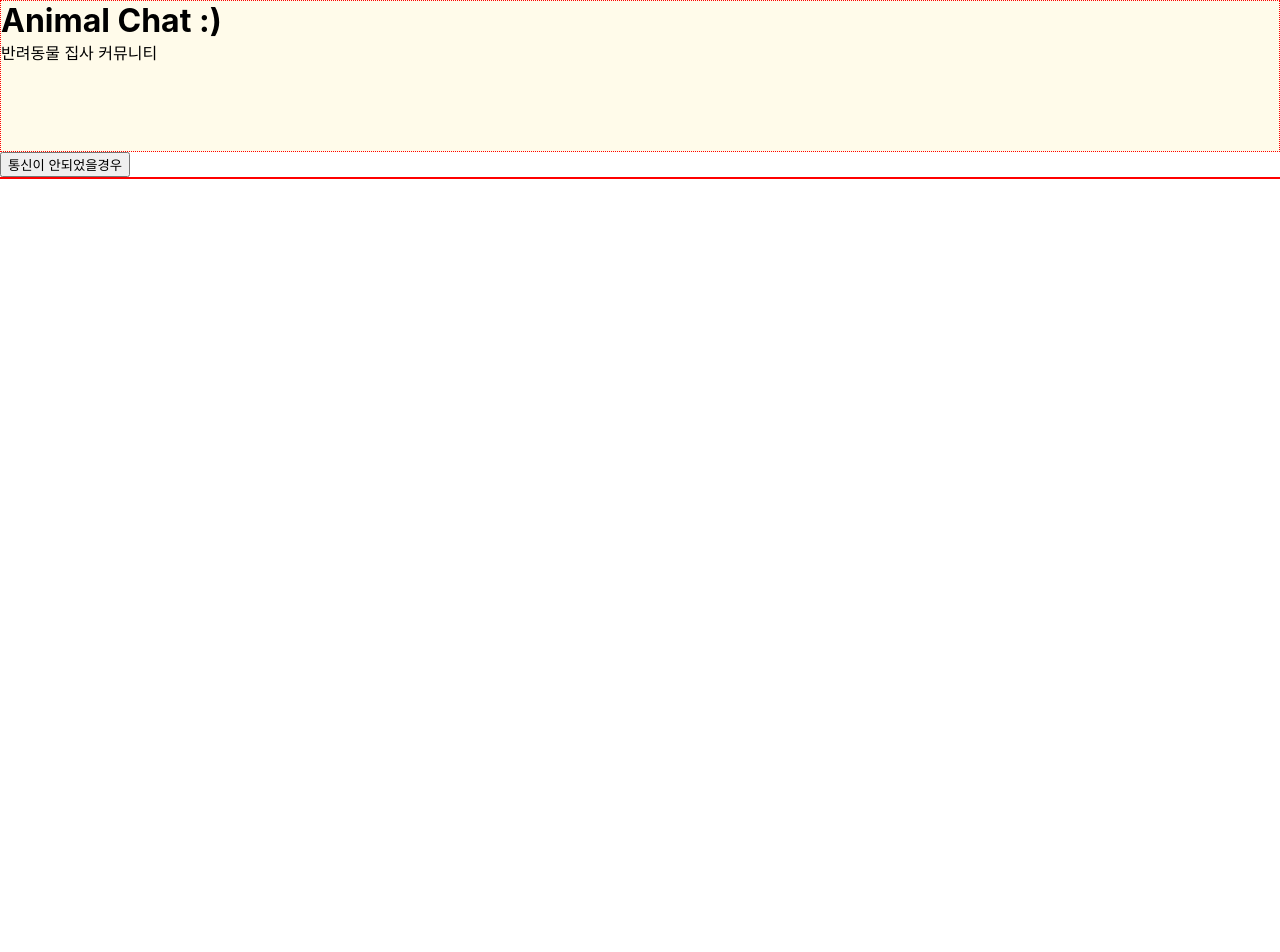
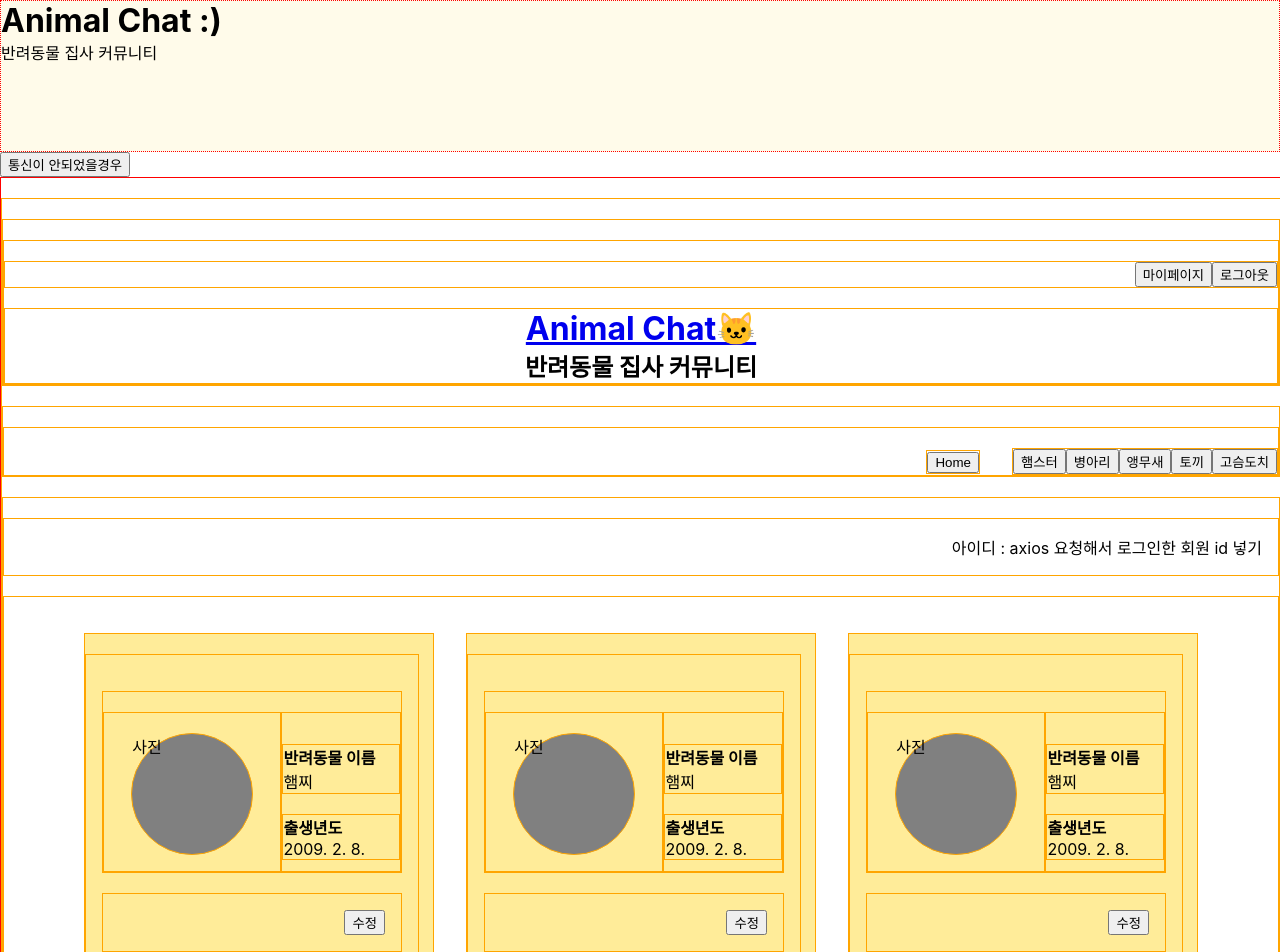
Before and after one commit to emily-hong/AnimalChat, a React (Create React App) app in the folder client/: page /mypage in a window 1280 px wide. Shown: the top 952 px of the page. Before the commit the page ends 800 px from the top, so only its background shows below. Built offline with nearby package versions, Linux system fonts and the light colour scheme; no server answers.

Commit message:
Feat: MyPage 라우팅

```diff
--- a/client/src/App.js
+++ b/client/src/App.js
@@ -8,7 +8,7 @@ import MainPage from "./pages/4-2.mainPage"
 import Post from "./pages/6.post"
 import PostEdit from "./pages/7.postEdit"
 import PostRead from "./pages/8.postRead"
-// import MyPage from "./pages/9.myPage"
+import MyPage from "./pages/9.myPage"
 // import MyPageEdit from "./pages/10.myPageEdit"
 // import PwdEdit from "./pages/11.pwdEdit"
 
@@ -55,10 +55,10 @@ function App() {
           <Route path="/postread">
             <PostRead />
           </Route>
-          {/* <Route path="/mypage">
+          <Route path="/mypage">
             <MyPage />
           </Route>
-          <Route path="/mypageedit">
+          {/* <Route path="/mypageedit">
             <MyPageEdit />
           </Route>
           <Route path="/pwdedit">
--- a/client/src/pages/9.myPage.js
+++ b/client/src/pages/9.myPage.js
@@ -0,0 +1,13 @@
+import Header from '../components/Header'
+import Navigation from '../components/Navigation'
+import MyPageSection from './9.myPageSection'
+
+export default function MyPage() {
+  return (
+    <div className='MyPage'>
+      <Header />
+      <Navigation />
+      <MyPageSection />
+    </div>
+  );
+}
--- a/client/src/pages/9.myPageSection.js
+++ b/client/src/pages/9.myPageSection.js
@@ -46,13 +46,15 @@ const QuitButton = styled.button`
   color: #AAAAAA;
 `;
 
-export default function UserInformationSection () {
+export default function MyPageSection () {
   return (
-    <div className="UserInformationSection">
+    <div className="MyPageSection">
       <IdDisplay>
+        {/* TODO : axios 요청 -> 회원정보 -> id */}
         <span>아이디 : {'axios 요청해서 로그인한 회원 id 넣기'}</span>
       </IdDisplay>
       <AnimalsList>
+        {/* TODO : axios 요청 -> 동물 정보 -> map */}
         <AnimalInfo />
         <AnimalInfo />
         <AnimalInfo />
@@ -69,4 +71,3 @@ export default function UserInformationSection () {
 // id 넣는 부분 : 회원 정보 요청
 // 동물 정보 넣는 부분 : axios 요청 받아서 map으로 뿌리기
   // 별도 컴포넌트 필요할듯
-//
```
